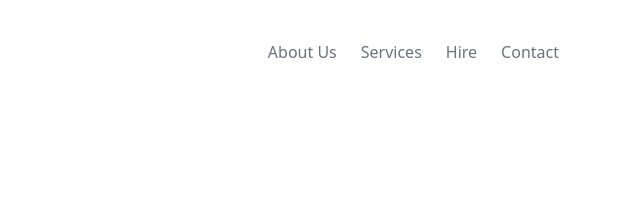
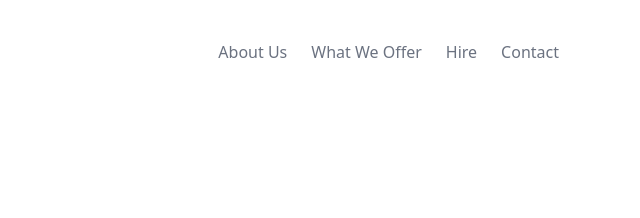
Before and after one commit to obadakhalili/mergy-clone, a website: page public/index.html in a window 1280 px wide. Shown: the top 218 px of the page, 545-1185 px from the left. Drawn offline with nearby package versions, Linux system fonts and the light colour scheme; files that its build step writes are made by us from their sources.

Commit message:
Change 'Services' to 'What We Offer' in navbar and sidebar

```diff
--- a/public/index.html
+++ b/public/index.html
@@ -18,7 +18,7 @@
             <a href="#">About Us</a>
           </li>
           <li class="text-gray-500 hover:text-blue-500">
-            <a href="#">Services</a>
+            <a href="#">What We Offer</a>
           </li>
           <li class="text-gray-500 hover:text-blue-500">
             <a href="#">Hire</a>
@@ -39,7 +39,7 @@
           <a href="#">About Us</a>
         </li>
         <li>
-          <a href="#">Services</a>
+          <a href="#">What We Offer</a>
         </li>
         <li>
           <a href="#">Hire</a>
```
